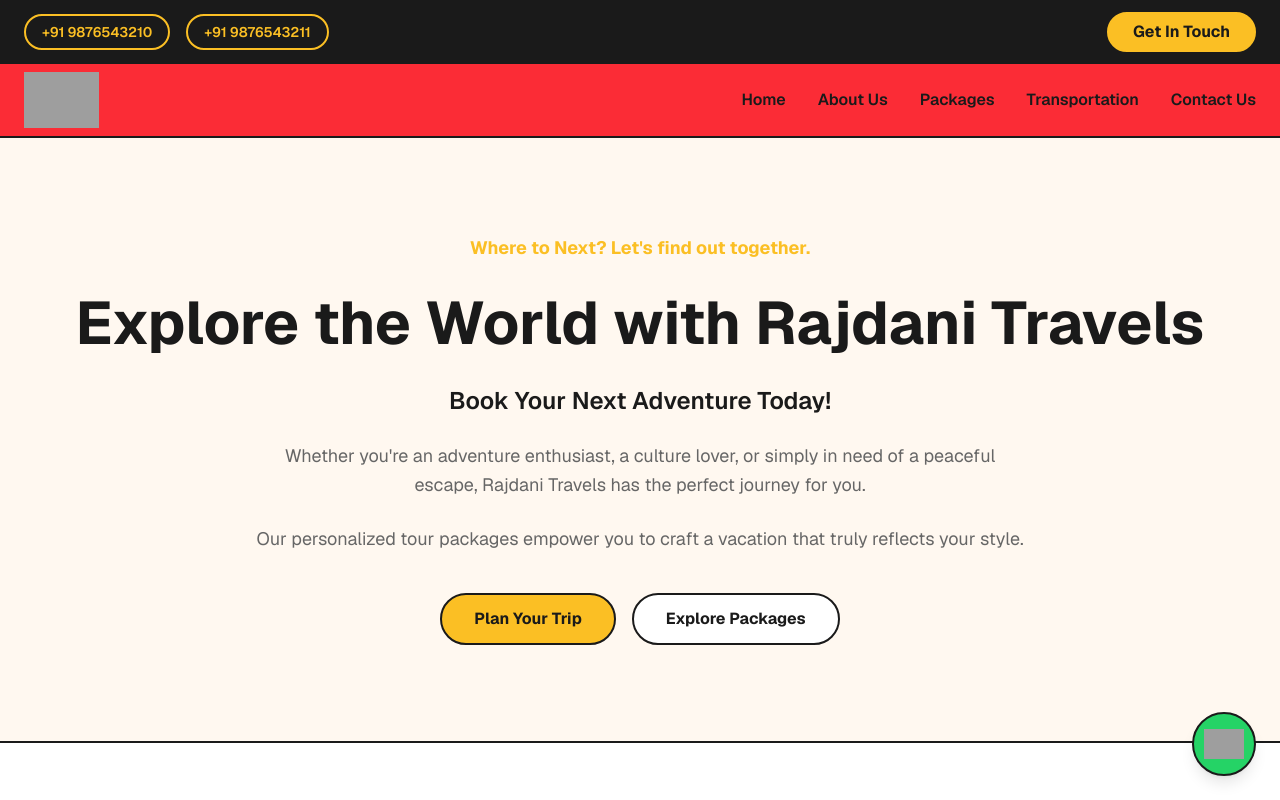
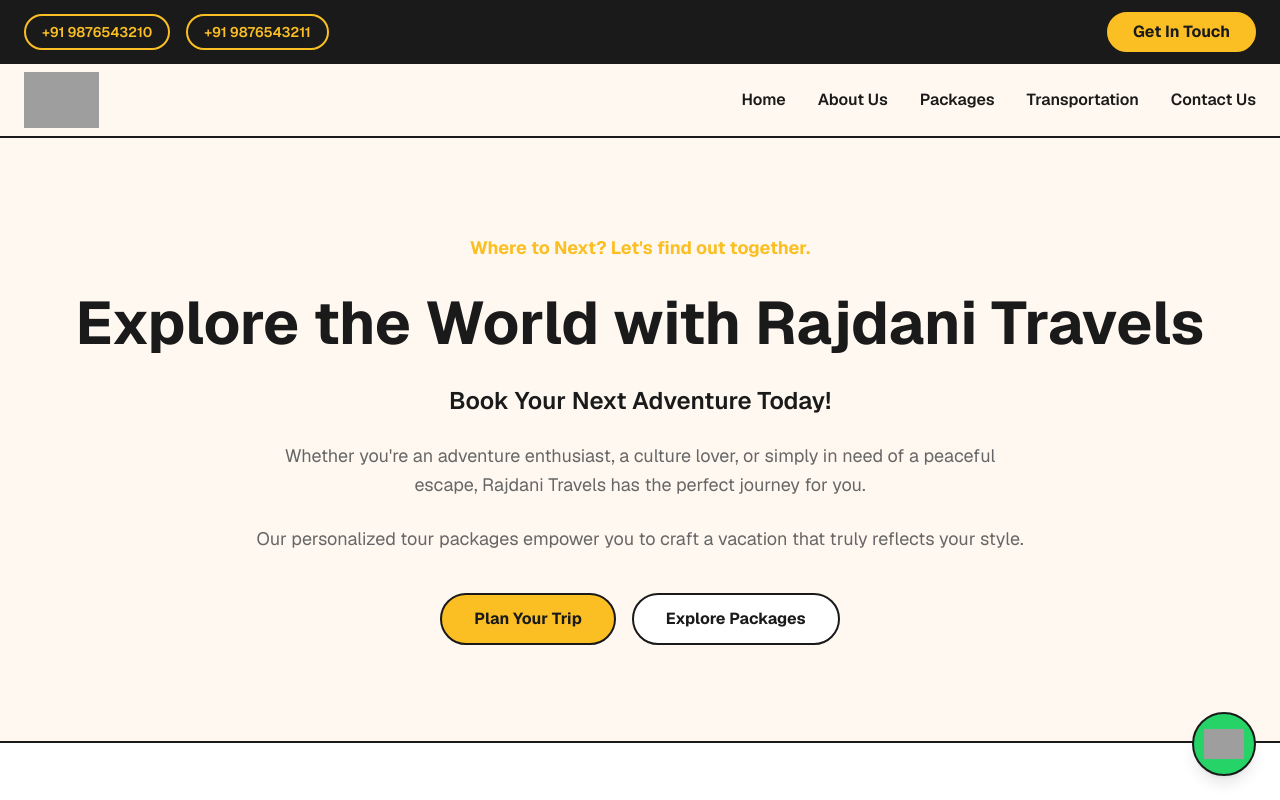
Before and after one commit to ShivnandanBasotra/latest-news, a Next.js app: page / in a window 1280 px wide. Shown: the top 800 px of the page. Built offline with nearby package versions, Linux system fonts and the light colour scheme; grey boxes are pictures that could not be loaded.

Commit message:
style: update Header background color to light beige
Co-authored-by: Shivnandan Basotra <151993957+ShivnandanBasotra@users.noreply.github.com>

```diff
--- a/components/Header.tsx
+++ b/components/Header.tsx
@@ -7,7 +7,7 @@ export default function Header() {
   const [isOpen, setIsOpen] = useState(false);
 
   return (
-    <header className="sticky top-0 z-50 bg-red-500 border-b-2 border-[#1A1A1A]">
+    <header className="sticky top-0 z-50 bg-[#FFF8F0] border-b-2 border-[#1A1A1A]">
       <div className="max-w-7xl mx-auto px-4 md:px-6 flex items-center justify-between py-2">
 
         {/* Logo */}
```
